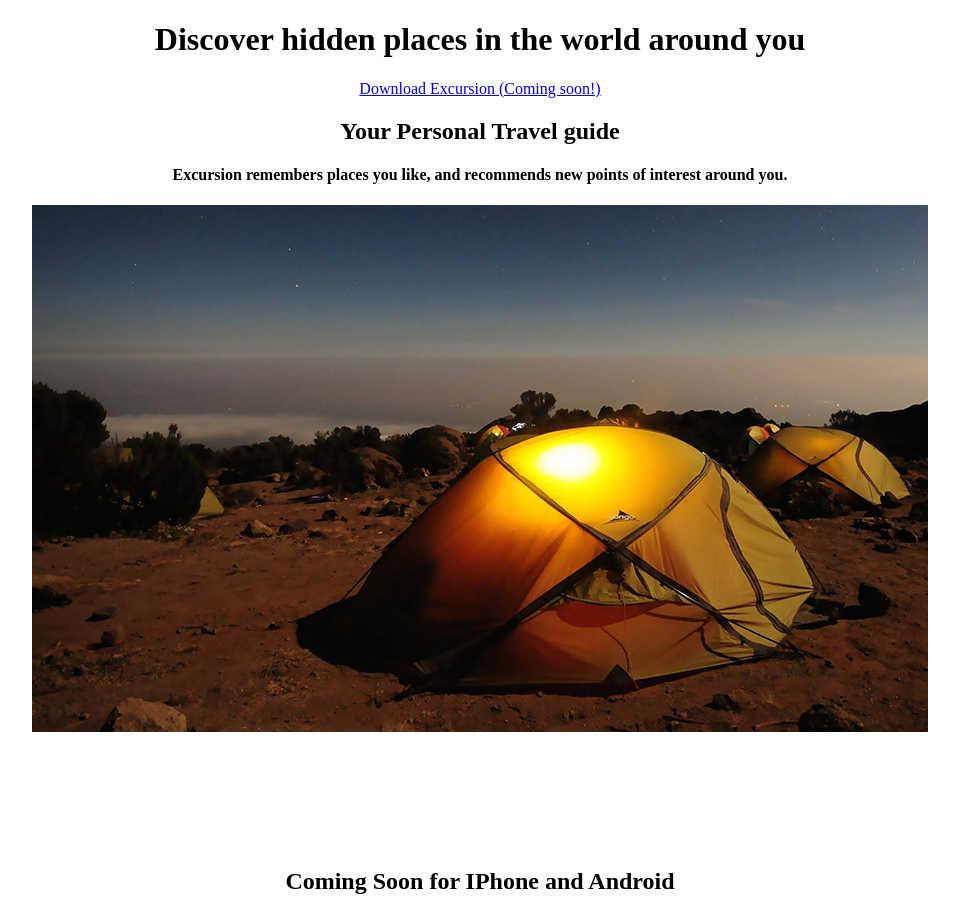
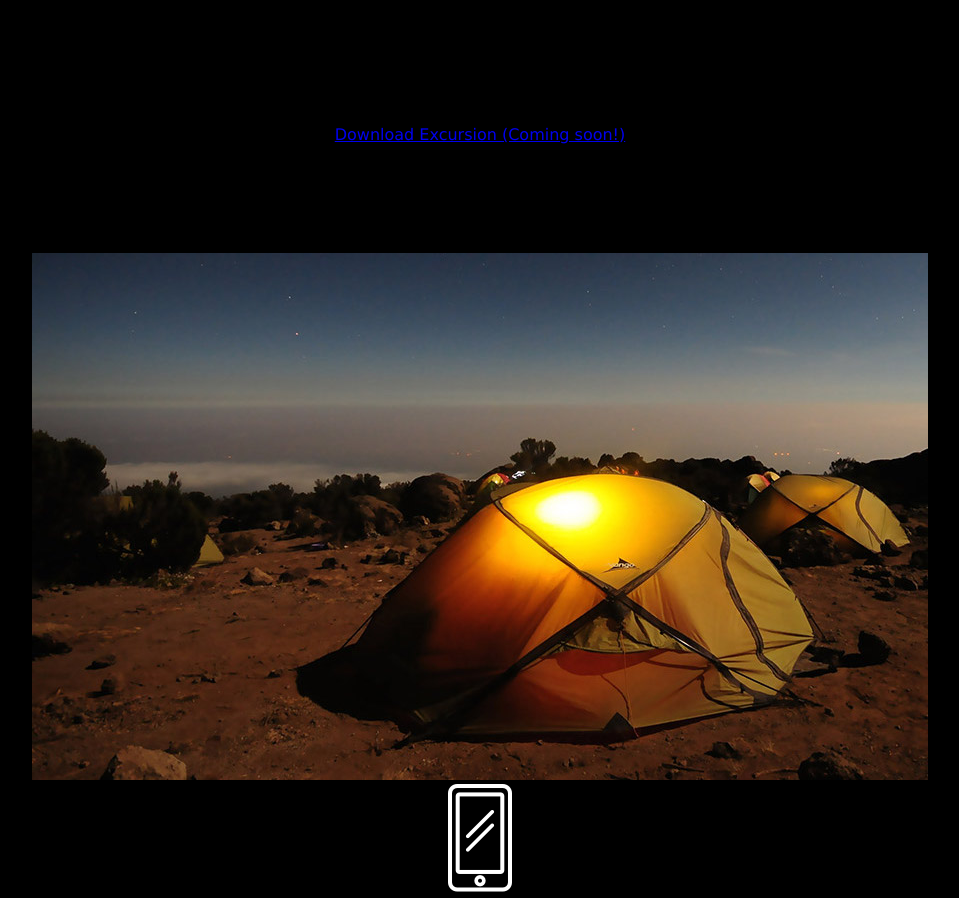
Before and after one commit to acnuzzi/excursion, a plain HTML site: page index.html in a window 1280 px wide. Shown: the top 898 px of the page, without its empty margins (160-1119 px from the left). Drawn offline with Linux system fonts and the light colour scheme.

Commit message:
Update style.css

```diff
--- a/resources/css/style.css
+++ b/resources/css/style.css
@@ -1,3 +1,11 @@
 html {
   text-align: center;
+  background-color: black;
+  Font-family: Verdana;
 }
+
+h1 {
+  Font-weight: Normal;
+  Font-size: 50px;
+  Font-color: white;
+}
```
